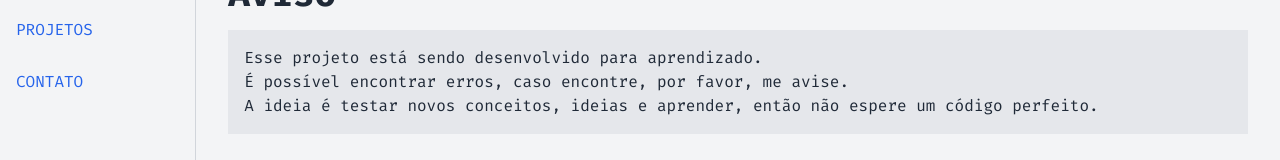
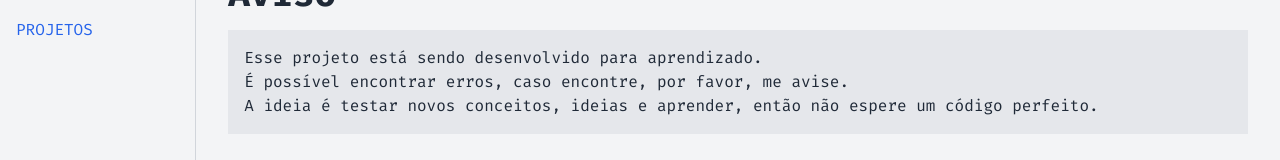
Before and after one commit to ghenosec/gheno.txt, a Next.js app: page /resume in a window 1280 px wide. Shown: the part 482-642 px from the top of the page. Built offline with nearby package versions, Linux system fonts and the light colour scheme.

Commit message:
chore: removed contact of resume

```diff
--- a/src/app/resume/page.tsx
+++ b/src/app/resume/page.tsx
@@ -8,7 +8,6 @@ import Home from '../pages/Home'
 import About from '../pages/About';
 import Experience from '../pages/Experience';
 import Projects from '../pages/Projects';
-import Contact from '../pages/Contact';
 
 const Navigation = ({ setActiveSection }: { setActiveSection: (section: string) => void }) => (
   <nav className="w-1/7 p-4 text-left border-r border-gray-300">
@@ -47,14 +46,6 @@ const Navigation = ({ setActiveSection }: { setActiveSection: (section: string)
           PROJETOS
         </button>
       </li>
-      <li>
-        <button
-          onClick={() => setActiveSection("contact")}
-          className="text-blue-600 hover:underline"
-        >
-          CONTATO
-        </button>
-      </li>
     </ul>
   </nav>
 );
@@ -73,8 +64,6 @@ const OldSchoolLinuxStyle: React.FC = () => {
         return <Experience />;
       case "projects":
         return <Projects />;
-      case "contact":
-        return <Contact />;
       default:
         return <Home />;
     }
```
